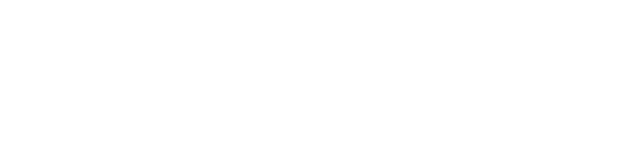
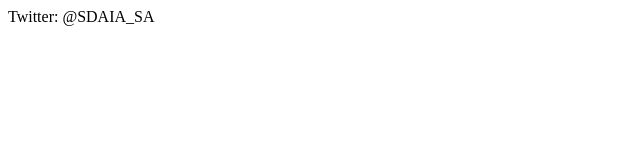
Before and after one commit to moghalis/OurNewRep, a plain HTML site: page contactus.html in a window 1280 px wide. Shown: the whole page, without its empty margins (0-640 px from the left). Drawn offline with Linux system fonts and the light colour scheme.

Commit message:
Updated social media contacts
Updates Twitter

```diff
--- a/contactus.html
+++ b/contactus.html
@@ -2,5 +2,6 @@
 <head> </head>
 <title> </title>
 <body>
+  Twitter: @SDAIA_SA
 </body>
 </html>
```
